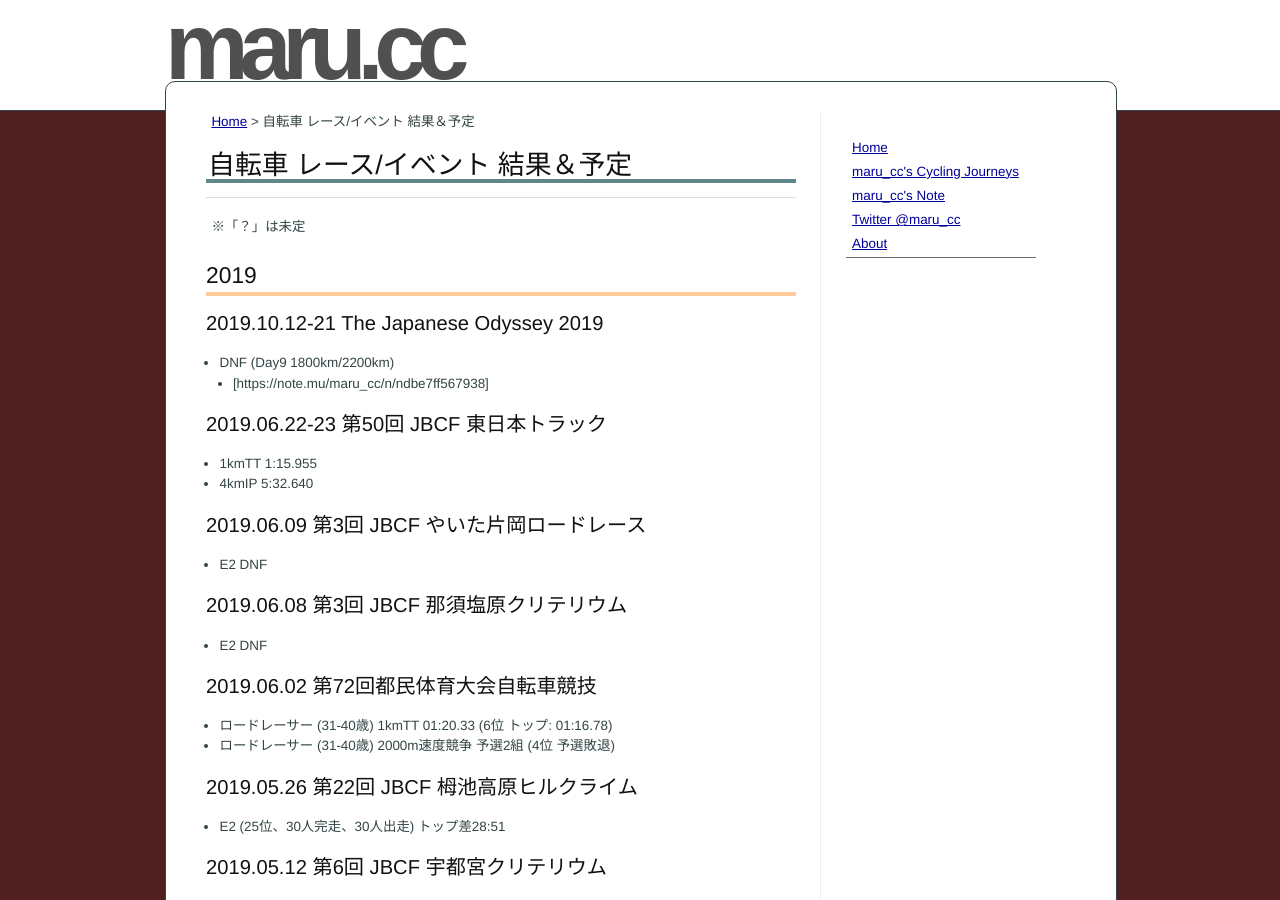
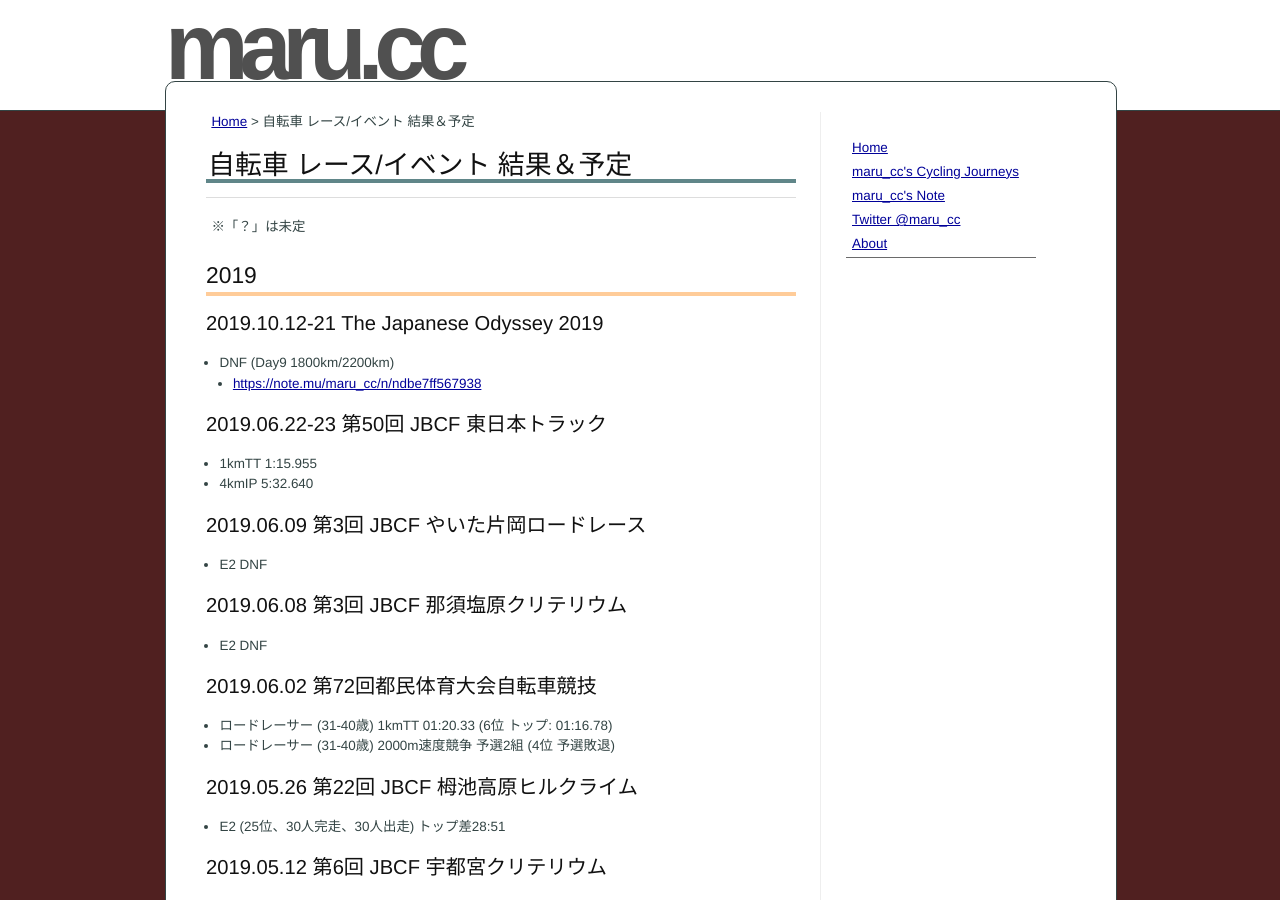
Before and after one commit to marucc/marucc.github.io, a Jekyll site: the page built from sports/results_bike.md, in a window 1280 px wide and 900 px high. Built offline with Jekyll 4.4.1, drawn with Linux system fonts in a browser that asks for light colours; part of the change alters nothing that is shown.

```diff
--- a/sports/results_bike.md
+++ b/sports/results_bike.md
@@ -15,7 +15,7 @@ markdown: kramdown
 
 ### 2019.10.12-21 The Japanese Odyssey 2019
 * DNF (Day9 1800km/2200km)
-  * [https://note.mu/maru_cc/n/ndbe7ff567938]
+  * [https://note.mu/maru_cc/n/ndbe7ff567938](https://note.mu/maru_cc/n/ndbe7ff567938)
 
 ### 2019.06.22-23 第50回 JBCF 東日本トラック
 * 1kmTT 1:15.955
```
